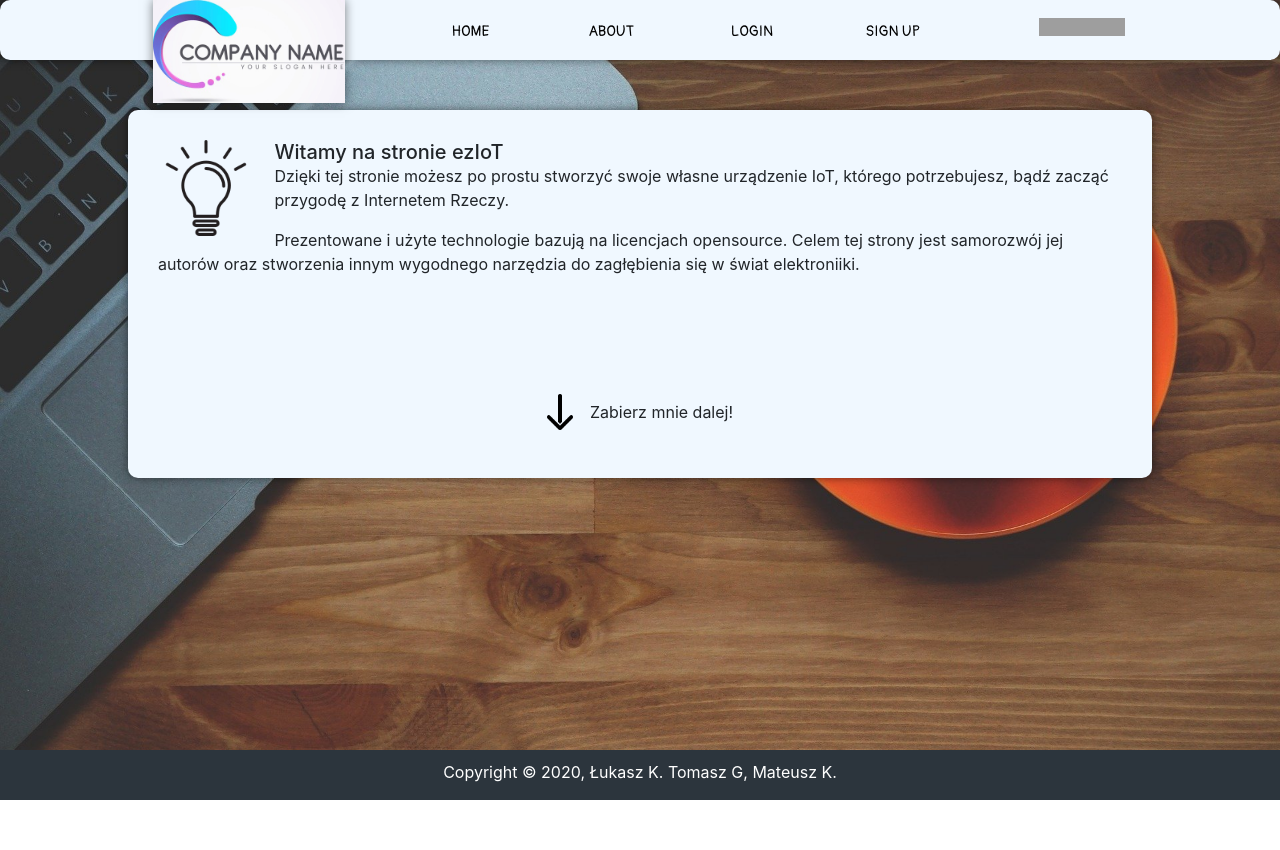
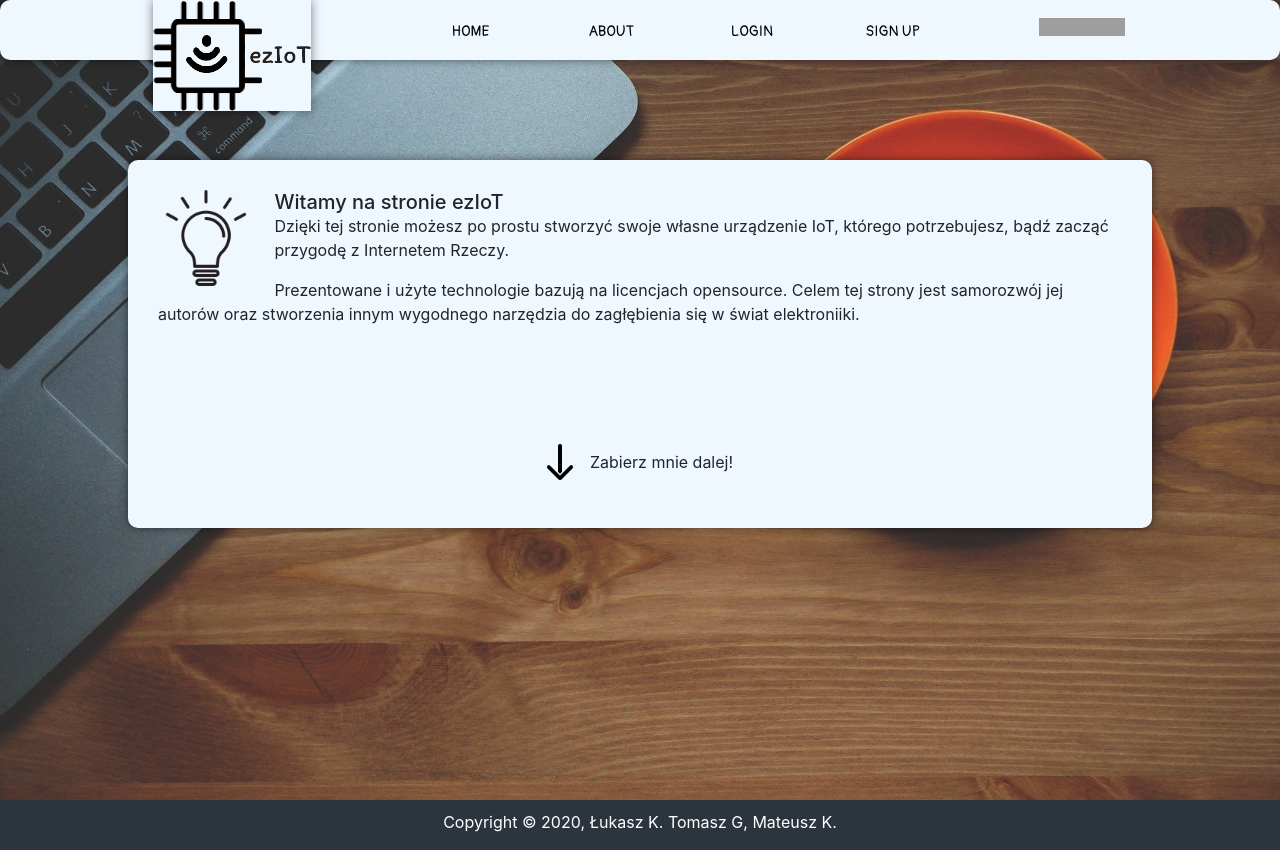
Before and after one commit to matizkata/MyIoT, a Vue app in the folder myiot/: page / in a window 1280 px wide. Before the commit the page ends 800 px from the top, so only its background shows below. Built offline with nearby package versions, Linux system fonts and the light colour scheme; grey boxes are pictures that could not be loaded.

Commit message:
dodałem smiszne logo

```diff
--- a/myiot/src/components/Loginp.vue
+++ b/myiot/src/components/Loginp.vue
@@ -23,7 +23,7 @@ export default {
 .inputs{
 /* margin-left:50%; */
 background-color: aliceblue;
-margin-top:50px;
+margin-top:100px;
 padding:30px;
 text-align: center;
 border-radius: 10px;
--- a/myiot/src/components/homeWindow.vue
+++ b/myiot/src/components/homeWindow.vue
@@ -82,6 +82,7 @@
 <style>
   .mainBlock{
      margin-bottom: 50px;
+     margin-top:50px;
   }
 
   .window{
--- a/myiot/src/components/topBar.vue
+++ b/myiot/src/components/topBar.vue
@@ -2,7 +2,7 @@
   <div class="topMenu">
     <div class="container top">
       <div class="row">
-          <div class="col-3 mr-3"><span><router-link class="menuLink" to="/"><img class="logo" src="/images/logo_03.gif"></router-link></span></div>
+          <div class="col-3 mr-3"><span><router-link class="menuLink" to="/"><img class="logo" src="/images/logo1.png"></router-link></span></div>
           <div class="col menu"><span><router-link class="menuLink" to="/">HOME</router-link></span></div>
           <div class="col menu"><span><router-link class="menuLink" to="about">ABOUT</router-link></span></div>
           <div class="col menu"><span><router-link class="menuLink" to="/login">LOGIN</router-link></span></div>
@@ -38,7 +38,7 @@ span{
 }
 
 .logo{
-  max-width: 85%;
+  max-width: 70%;
   max-height: 150px;
   box-shadow: 0 0 10px rgba(0, 0, 0, .5);
 
```
Also changed, not shown: myiot/public/images/logo1.png (added).
